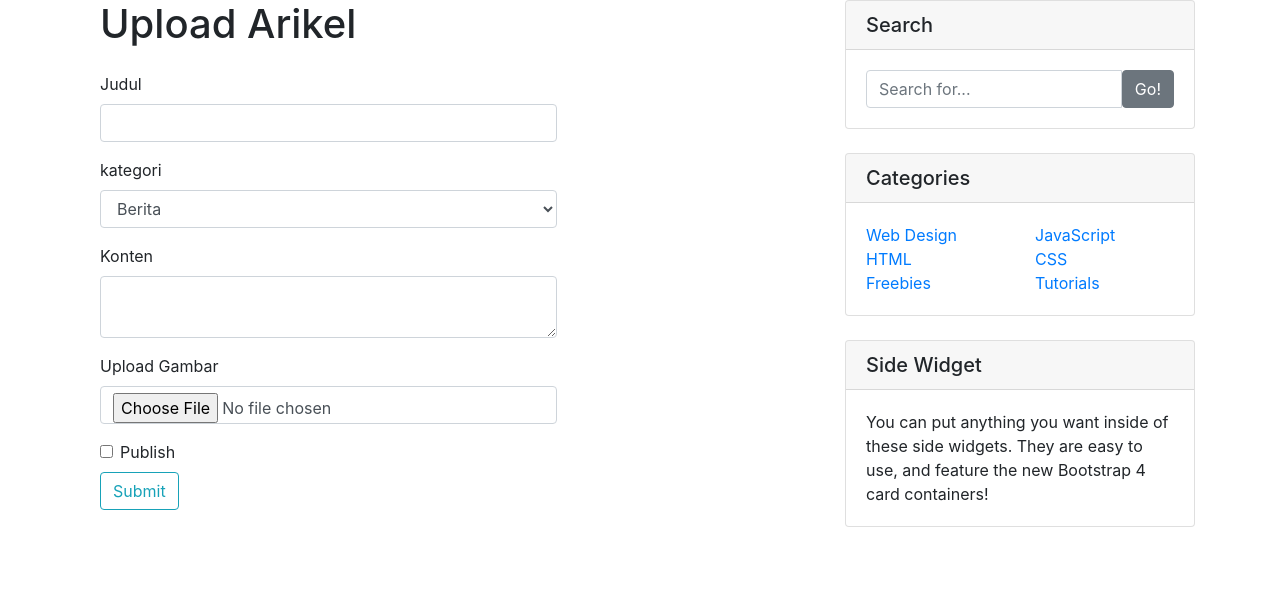
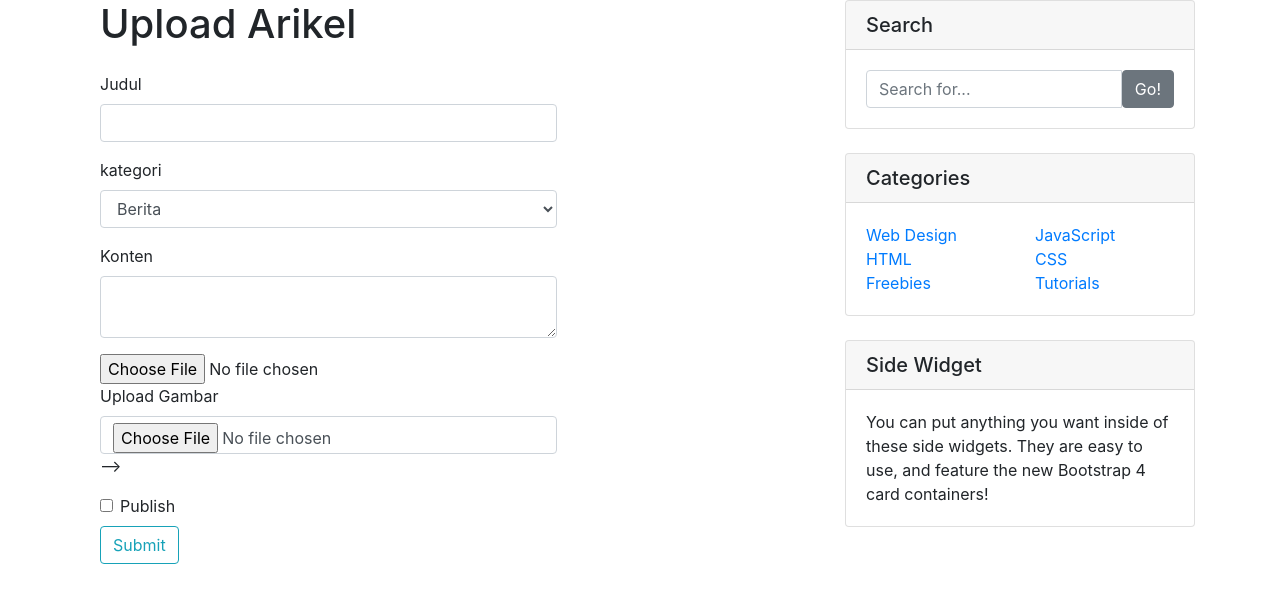
Before and after one commit to johan-nasendi/flask_blog, a Flask app: page /artikel in a window 1280 px wide. Shown: the part 80-683 px from the top of the page. Run offline with Flask 2, Linux system fonts and the light colour scheme; a user stored in the database is signed in; data comes from the database, SQL or seed files in the repository; some libraries are stand-ins or nearby versions.

Commit message:
edit bagian thumbnail

```diff
--- a/blog/templates/artikel.html
+++ b/blog/templates/artikel.html
@@ -4,7 +4,7 @@
   <h1 class="my-4">Upload Arikel
   </h1>
 
-<form method="POST" action="" enctype = "multipart / form-data">
+<form method="POST" action="" enctype = "multipart/form-data">
   {{ form.hidden_tag() }}
 
  <div class="form-group">
@@ -50,16 +50,16 @@
   </div>
 
   <div class="form-group">
-    {% if form. thumbnail.errors %}
-    {{ form. thumbnail( class="form-control  is-invalid") }}
-    {%  for error in form. thumbnail.errors %}
+    {{ form.thumbnail( class="form-control-file") }}
+    {% if form.thumbnail.errors %}
+    {%  for error in form.thumbnail.errors %}
       <div class="invaild-feedback">
         {{ error }}
       </div>
    {% endfor %}
-   {% else %}
-    {{ form.  thumbnail.label() }}
-    {{ form.  thumbnail( class="form-control") }}
+<!--    {% else %}
+    {{ form.thumbnail.label() }}
+    {{ form.thumbnail( class="form-control") }} -->
     {% endif %}
   </div>
   <div class="form-check">
```
